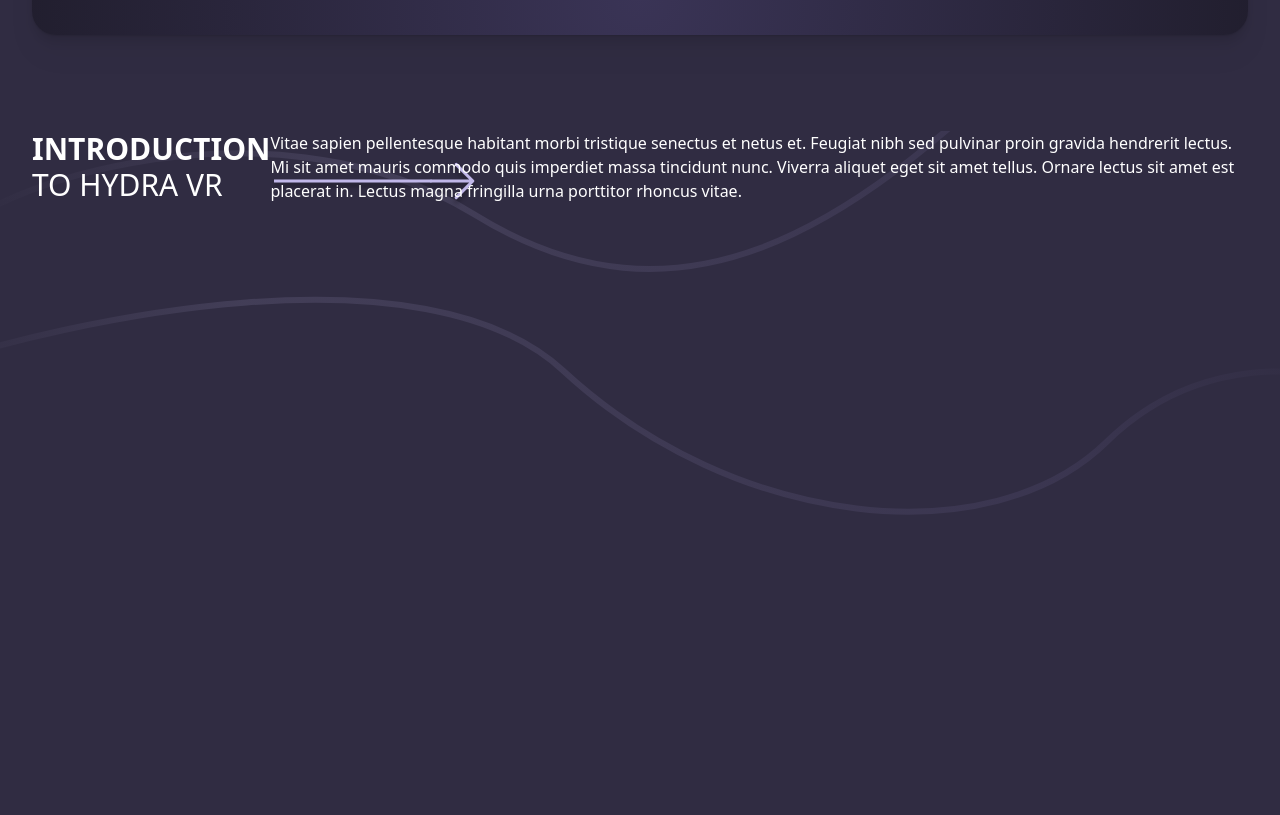
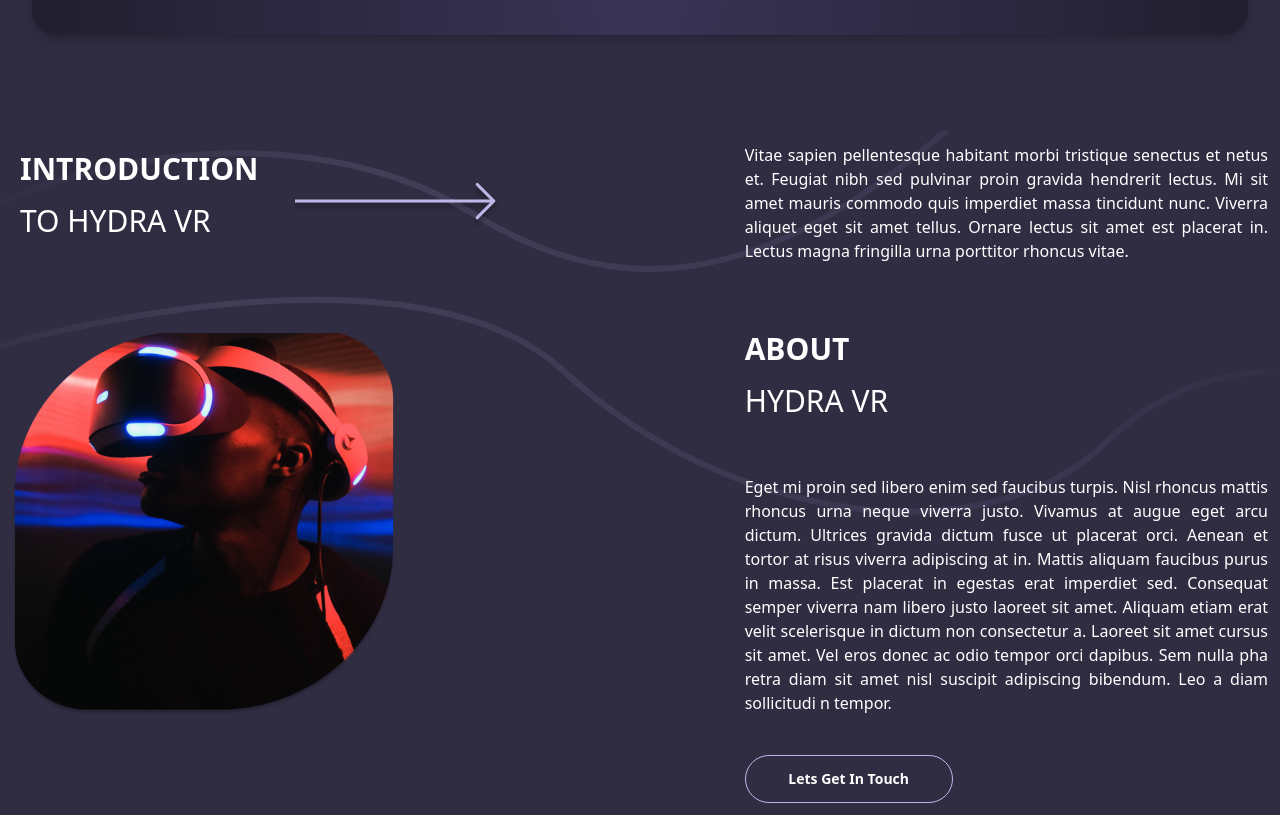
Before and after one commit to Sahar-De/HydraLandingPage, a website: page page.html in a window 1280 px wide. Shown: the part 860-1675 px from the top of the page. Before the commit the page ends 1375 px from the top, so only its background shows below. Drawn offline with Linux system fonts and the light colour scheme; files whose address does not match are found by name.

Commit message:
introduction section commit

```diff
--- a/page.html
+++ b/page.html
@@ -117,26 +117,42 @@
       </div>
     </section>
 
-    <section class="Introduction h-96 mt-24  bg-[url('assets/images/IntroductionBg.svg')] bg-no-repeat bg-bottom">
-      <div class="container">
-        <div class="flex md:flex-row">
-          <div class="flex md:flex-row ">
-            <h3 class="font-bold text-3xl text-white">INTRODUCTION <br><span class="font-light block">TO HYDRA VR</span></h3>
-            <img src="./assets//images//longArrow.svg">
+    <section class="Introduction  h-96 mt-24  bg-[url('assets/images/IntroductionBg.svg')] bg-no-repeat bg-bottom">
+      <div class="container flex flex-col gap-16 p-3">
+        <div class="flex flex-col gap-12  md:flex-row justify-between">
+          <div class="flex md:w-1/2 lg:w-5/12 p-2">
+            <h3 class="font-bold text-3xl text-center md:text-left w-full text-white">INTRODUCTION <br><span class="font-light block my-4">TO HYDRA VR</span></h3>
+            <img src="./assets/images/longArrow.svg" class="hidden lg:block">
           </div>
-          <div class="ml-auto">
-            <p class="text-md text-white">
+          <div class="md:w1/2 lg:w-5/12">
+            <p class="text-md text-justify text-white">
               Vitae sapien pellentesque habitant morbi tristique senectus et netus et. Feugiat
                nibh sed pulvinar proin gravida hendrerit lectus. Mi sit amet mauris commodo
                quis imperdiet massa tincidunt nunc. Viverra aliquet eget sit amet tellus. Ornare
                lectus sit amet est placerat in. Lectus magna fringilla urna porttitor rhoncus vitae.
            </p>
           </div>
+        </div>
 
-
-        </div>
-        <div>
-
+        <div class="flex flex-col gap-12 md:flex-row justify-between">
+          <img src="assets/images/IntroductionPhoto.png" alt="hydra" class="lg:w-5/12 max-h-96 max-w-96">
+          <div class="lg:w-5/12 flex flex-col gap-10">
+            <h3 class="font-bold text-3xl text-center md:text-left w-full text-white">ABOUT<br><span class="font-light block my-4">HYDRA VR</span></h3>
+            <p class="text-white text-justify">
+              Eget mi proin sed libero enim sed faucibus turpis. Nisl rhoncus mattis rhoncus
+              urna neque viverra justo. Vivamus at augue eget arcu dictum. Ultrices gravida
+              dictum fusce ut placerat orci. Aenean et tortor at risus viverra adipiscing at in.
+              Mattis aliquam faucibus purus in massa. Est placerat in egestas erat imperdiet
+              sed. Consequat semper viverra nam libero justo laoreet sit amet. Aliquam
+              etiam erat velit scelerisque in dictum non consectetur a. Laoreet sit amet
+              cursus sit amet. Vel eros donec ac odio tempor orci dapibus. Sem nulla pha
+              retra diam sit amet nisl suscipit adipiscing bibendum. Leo a diam sollicitudi
+              n tempor.
+            </p>
+            <button class="Rectangle5  border border-purple w-52 h-12 text-center font-semibold transition-all duration-200 text-sm px-5 py-1.5 hover:bg-gradient-to-r from-[#8076af] to-[#c0b7e7] rounded-3xl text-white ">
+                Lets Get In Touch
+            </button>
+          </div>
         </div>
 
       </div>
```
Also changed, not shown: assets/images/IntroductionPhoto.png (added), output.css.
